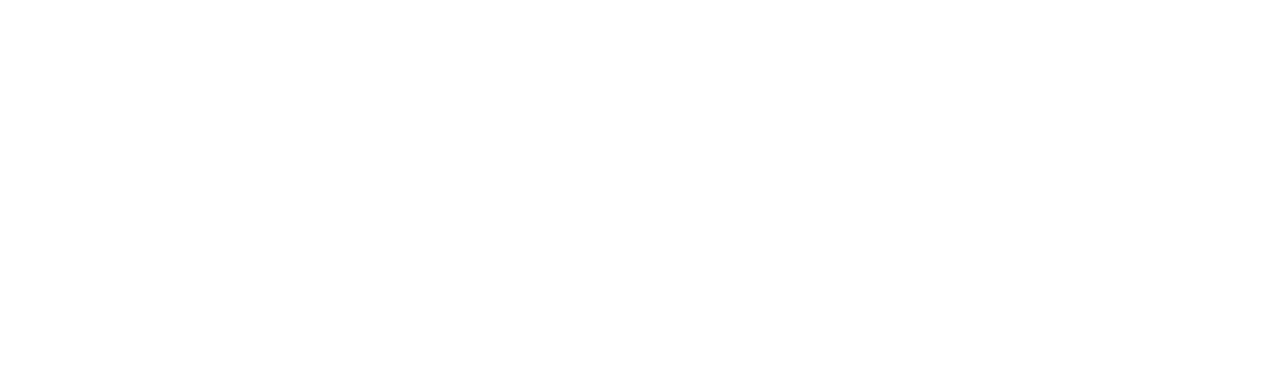
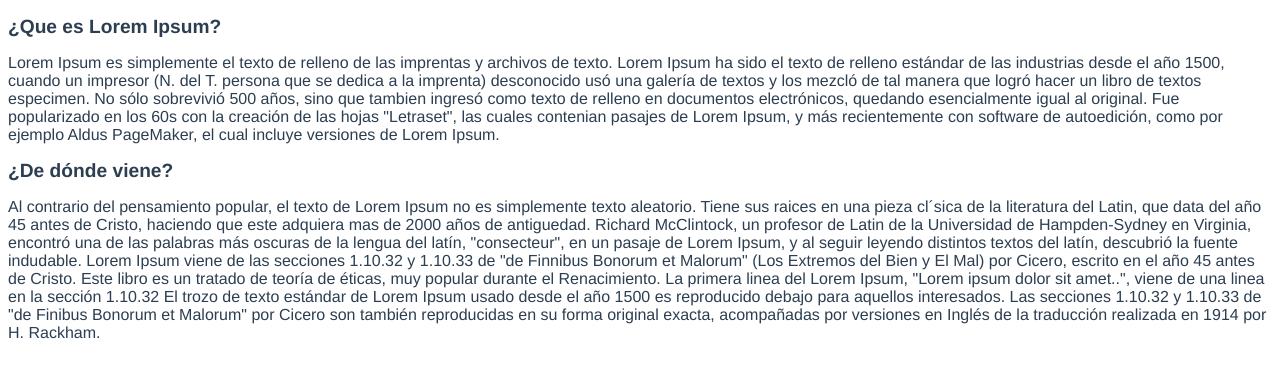
Before and after one commit to fecocode/v-log, a Vue app: page /content-post in a window 1280 px wide. Before the commit this address had no page. Shown: the top 376 px of the page. Built offline with nearby package versions, Linux system fonts and the light colour scheme.

Commit message:
se crearon los componentes que van a contener los contenidos de los posts.

```diff
--- /dev/null
+++ b/src/components/ContentPost.vue
@@ -0,0 +1,25 @@
+<template>
+    <div v-for="(post, index) in posts" :key='index'>
+        <h2>{{post.title}}</h2>
+        <p>{{post.msg}}</p>
+    </div>
+</template>
+
+<script>
+export default {
+    name: 'ContentPost',
+    props: {
+        posts: String
+    }
+}
+</script>
+
+<style>
+    h2 {
+        text-align: left;
+        font-size: 1.2rem;
+    }
+    p {
+        text-align: initial;
+    }
+</style>
--- a/src/router/index.js
+++ b/src/router/index.js
@@ -1,11 +1,17 @@
 import { createRouter, createWebHistory } from "vue-router";
 import Home from "../views/Home.vue";
+import ContentPostView from '../views/ContentPostView'
 
 const routes = [
   {
     path: "/",
     name: "Home",
     component: Home
+  },
+  {
+    path: "/content-post",
+    name: "content-post",
+    component: ContentPostView
   }
 ];
 
--- /dev/null
+++ b/src/views/ContentPostView.vue
@@ -0,0 +1,30 @@
+<template>
+    <content-post :posts='posts'></content-post>
+</template>
+
+<script>
+import ContentPost from '../components/ContentPost.vue'
+export default {
+    components: {
+        ContentPost
+    },
+    name: 'ContentPostView',
+    data() {
+        return {
+            posts: [{
+                    title: '¿Que es Lorem Ipsum?',
+                    msg: 'Lorem Ipsum es simplemente el texto de relleno de las imprentas y archivos de texto. Lorem Ipsum ha sido el texto de relleno estándar de las industrias desde el año 1500, cuando un impresor (N. del T. persona que se dedica a la imprenta) desconocido usó una galería de textos y los mezcló de tal manera que logró hacer un libro de textos especimen. No sólo sobrevivió 500 años, sino que tambien ingresó como texto de relleno en documentos electrónicos, quedando esencialmente igual al original. Fue popularizado en los 60s con la creación de las hojas "Letraset", las cuales contenian pasajes de Lorem Ipsum, y más recientemente con software de autoedición, como por ejemplo Aldus PageMaker, el cual incluye versiones de Lorem Ipsum.'
+                },
+                {
+                    title: '¿De dónde viene?',
+                    msg: 'Al contrario del pensamiento popular, el texto de Lorem Ipsum no es simplemente texto aleatorio. Tiene sus raices en una pieza cl´sica de la literatura del Latin, que data del año 45 antes de Cristo, haciendo que este adquiera mas de 2000 años de antiguedad. Richard McClintock, un profesor de Latin de la Universidad de Hampden-Sydney en Virginia, encontró una de las palabras más oscuras de la lengua del latín, "consecteur", en un pasaje de Lorem Ipsum, y al seguir leyendo distintos textos del latín, descubrió la fuente indudable. Lorem Ipsum viene de las secciones 1.10.32 y 1.10.33 de "de Finnibus Bonorum et Malorum" (Los Extremos del Bien y El Mal) por Cicero, escrito en el año 45 antes de Cristo. Este libro es un tratado de teoría de éticas, muy popular durante el Renacimiento. La primera linea del Lorem Ipsum, "Lorem ipsum dolor sit amet..", viene de una linea en la sección 1.10.32 El trozo de texto estándar de Lorem Ipsum usado desde el año 1500 es reproducido debajo para aquellos interesados. Las secciones 1.10.32 y 1.10.33 de "de Finibus Bonorum et Malorum" por Cicero son también reproducidas en su forma original exacta, acompañadas por versiones en Inglés de la traducción realizada en 1914 por H. Rackham.'
+                }
+            ]
+        }
+    },
+}
+</script>
+
+<style>
+
+</style>
```
